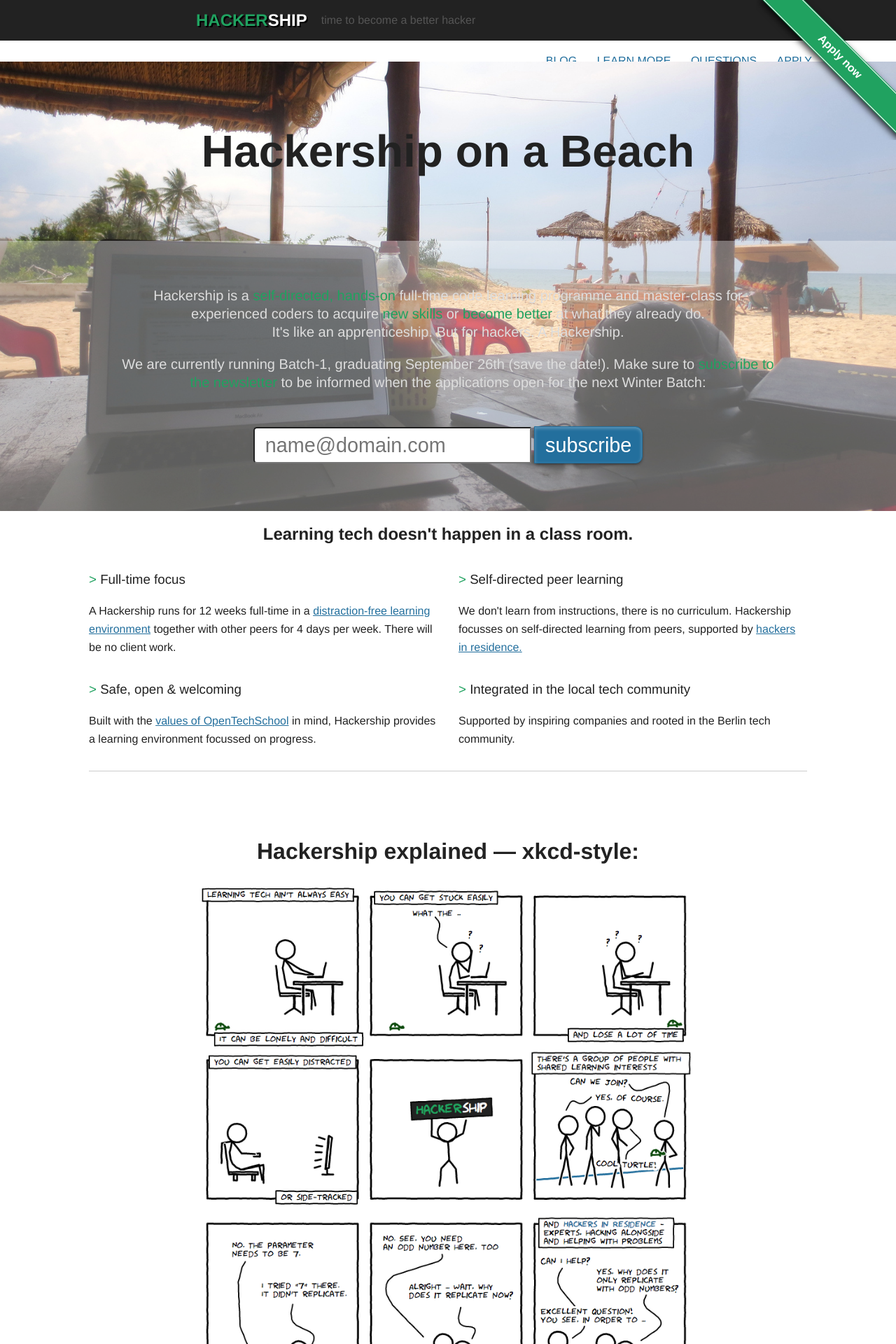
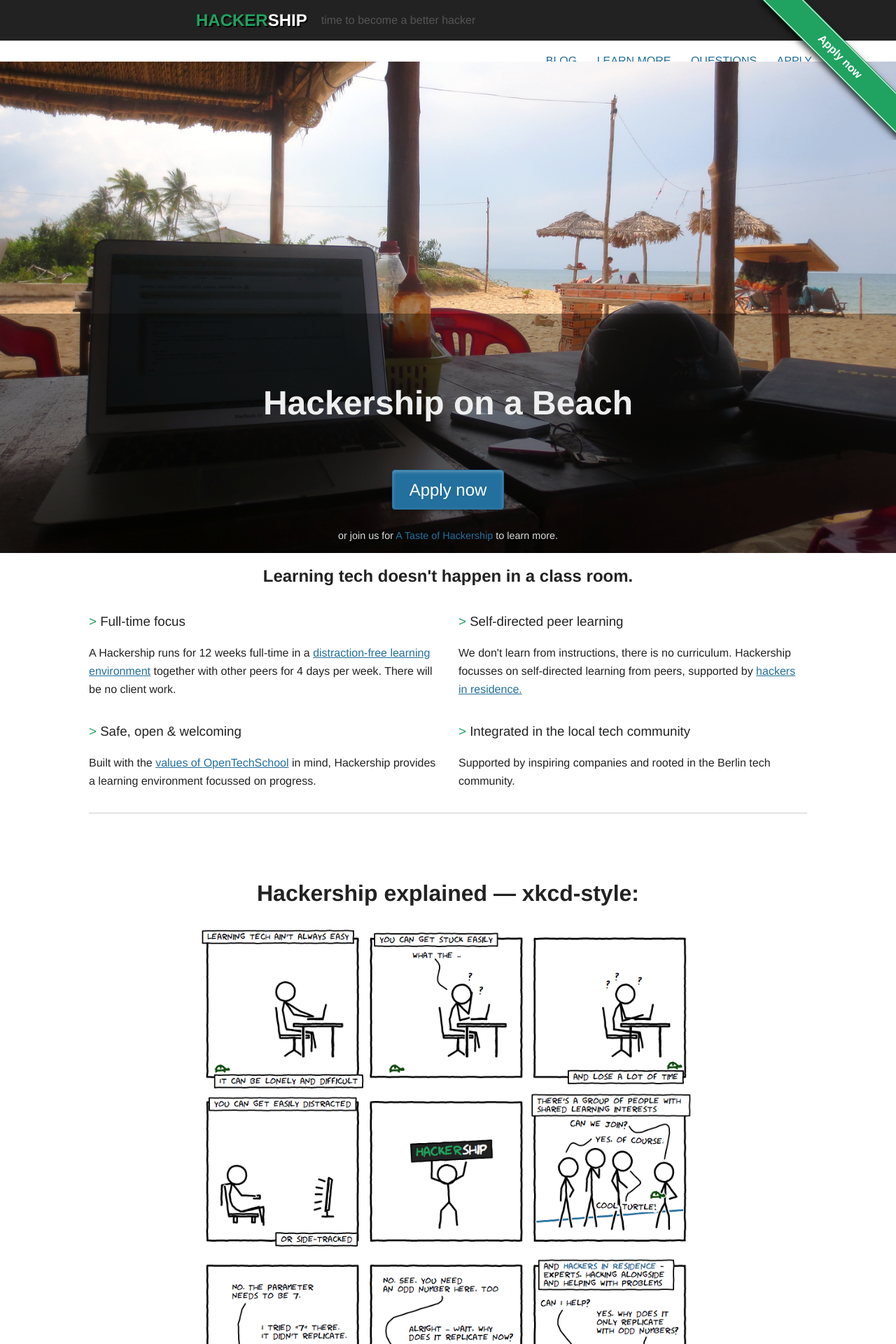
Before and after one commit to Hackership/website, a Jekyll site: the page built from index.html, in a window 1280 px wide. Shown: the top 1920 px of the page at 70% size. Built offline with Jekyll 4.4.1, drawn with Linux system fonts in a browser that asks for light colours; nearby versions of some CDN libraries; some of the changed text lies outside the part shown.

Commit message:
Copyedit and Imprint

```diff
--- a/_layouts/default.html
+++ b/_layouts/default.html
@@ -10,7 +10,7 @@
 
         <title>{{ title | escape }}</title>
         <title>Hackership - time to become a better hacker </title>
-        <meta name="description" content="Hackership is a self-directed, hands-on learning programme for Coders, Programmers and Software Developers to acquire new skills or become better at what they already do.">
+        <meta name="description" content="Hackership is a self-directed, hands-on colearning master-class for Coders, Programmers and Software Developers to acquire new skills or become better at what they already do.">
         <meta name="viewport" content="width=device-width">
 
         <link rel="stylesheet" href="/css/normalize.min.css">
--- a/_layouts/with-promo.html
+++ b/_layouts/with-promo.html
@@ -4,10 +4,11 @@ body_tags: "with-promo"
 ---
 
 <div class="promo">
-    <h1>Hackership on a Beach</h1>
+
     <div class="blocker">
         <div class="wrapper">
-            <div>
+            <h1>Hackership on a Beach</h1>
+            <!-- <div>
                 <p class="description">Hackership is a <em>self-directed, hands-on</em> full-time code learning programme and master-class for experienced coders to acquire <em>new skills</em> or <em>become better</em> at what they already do. <br> It's like an apprenticeship. But for hackers. A Hackership.
                 </p>
                 <p class="description">We are currently running Batch-1, graduating September 26th (save the date!). Make sure to <em>subscribe to the newsletter</em> to be informed when the applications open for the next Winter Batch:</p>
@@ -18,13 +19,13 @@ body_tags: "with-promo"
                     <input type="email" value="" name="EMAIL" class="email"  placeholder="name@domain.com" required>
                     <button type="submit" name="submit" id="ss-submit">subscribe</button>
                 </form>
-            </div>
+            </div> -->
 
-            <!-- <div class="cta-option">
+            <div class="cta-option">
                 <a class="btn-apply" href="/apply/" data-ga-action="apply now - promo" data-ga-label=""><span>Apply now</span></a>
 
                 <p class="description" style="font-size: 0.9em; line-height: 1em; margin-top: 30px;">or join us for <a href="http://blog.hackership.org/2014/05/Announcing-Taste-of-Hackership-Experience-Hackership-first-hand.html">A Taste of Hackership</a> to learn more.</p>
-           </div> -->
+           </div>
         </div>
     </div>
 </div>
--- a/css/main.css
+++ b/css/main.css
@@ -113,7 +113,7 @@ h2, h3, h4, h5 {
     background: url(/assets/beach_bg.jpg);
     background-size: 100% auto;
     position: relative;
-    /*padding: 50vh 0 0 0 ;*/
+    padding-top: 40vh;
     text-align: center;
 }
 
@@ -129,16 +129,16 @@ h2, h3, h4, h5 {
 
 .promo h1 {
     margin: 0;
-    padding: 10vh 0;
-    font-size: 4em;
+    padding: 6vh 0 3vh;
+    font-size: 3em;
+    color: #eee;
     line-height: 1.2em
 }
 
 .promo .blocker {
     display: block;
-    /*margin-top: 20vh;*/
     padding: 5vh 0 2vh 0;
-    background: rgba(255, 255, 255, 0.35);
+    background: rgba(0, 0, 0, 0.35);
 }
 
 .promo .description {
--- a/index.html
+++ b/index.html
@@ -57,7 +57,6 @@ layout: with-promo
         <div class="grid-cell">
             <h3><span class="marker">></span> Latest News <a href="http://blog.hackership.org/atom.xml" class="tiny-button">&raquo;rss</a></h2>
             <ul id="js-blog-posts-list"></ul>
-
             <script type="text/x-template" data-template="blog-post">
                 <li>
                   <span class="date-info">${date}</span>
```
Also changed, not shown: other parts of _layouts/default.html (+2 -4 lines).
